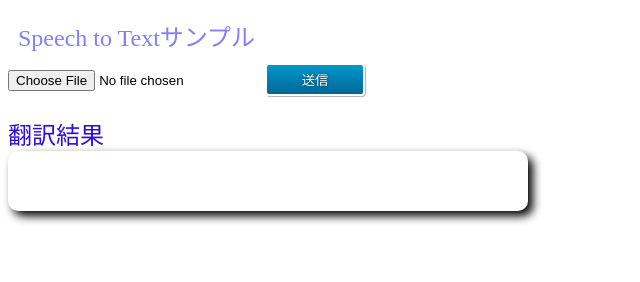
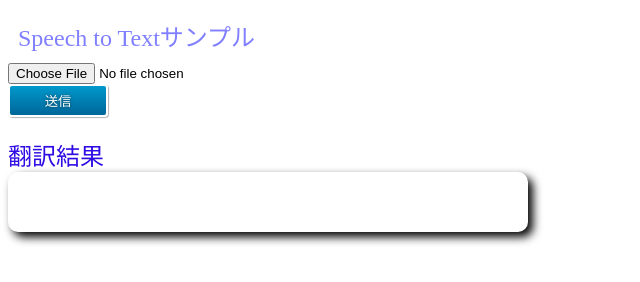
Before and after one commit to tomokanejp/mobit-tap-speech2text, a website: page public/speechfile.html in a window 1280 px wide. Shown: the whole page, without its empty margins (0-640 px from the left). Drawn offline with nearby package versions, Linux system fonts and the light colour scheme.

Commit message:
Update speechfile.html

```diff
--- a/public/speechfile.html
+++ b/public/speechfile.html
@@ -5,22 +5,26 @@
 <link rel="stylesheet" type="text/css" href="css/speechfile.css" media="all">
 <script type="text/javascript" src="https://code.jquery.com/jquery-2.2.4.min.js"></script>
 <script type="text/javascript" src="js/test.js"></script>
+<script type="text/javascript" src="https://code.jquery.com/ui/1.12.1/jquery-ui.min.js"></script>
 
 </head>
 <body>
+<div id="screen">
 <div id="title">Speech to Textサンプル</div>
 
 <form id="speechfile" method="POST" enctype="multipart/form-data" >
-	<input type="file" name="audio_file" id="audio_file" style="display:show"/>
-	<button class="btn" type="submit" id="btnFileSub">送信
-	</button>
+	<div><input type="file" name="audio_file" id="audio_file" style="display:show"/></div>
+	<div><button class="btn" type="submit" id="btnFileSub">送信
+	</button></div>
 </form>
 
 <div id="translateArea">
 <div id="translateTitle">
 翻訳結果
 </div>
+<div id="timeLeft"></div>
 <div class="file" id="translate" sytle="display:hide">
+</div>
 </div>
 </div>
 </body>
```
